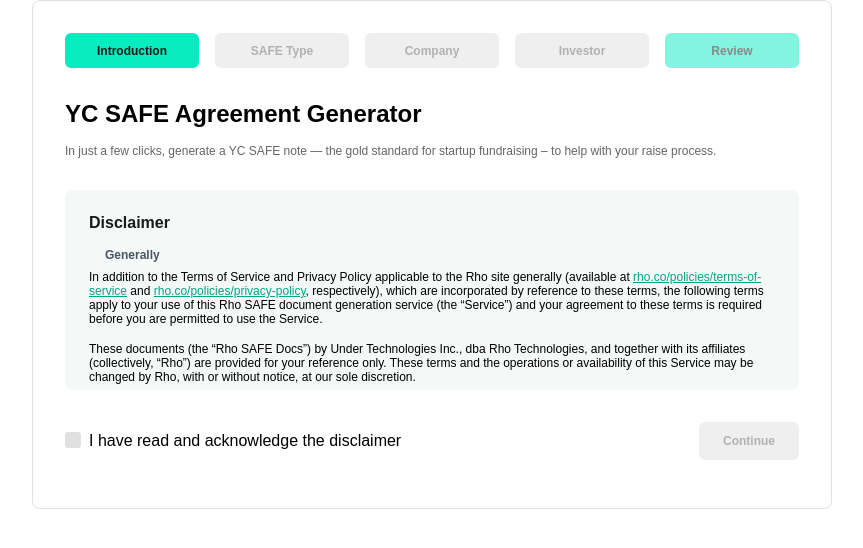
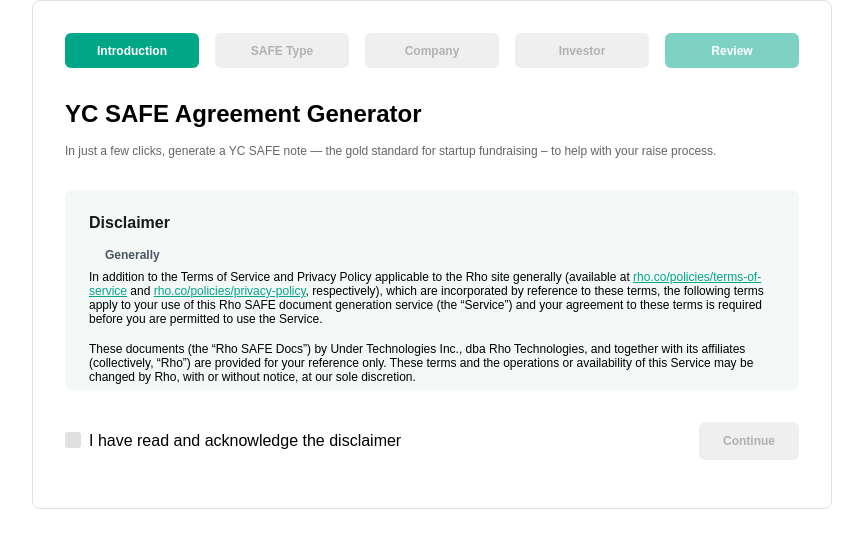
Before and after one commit to Ariels713/safenotegen, a Next.js app: page / in a window 1280 px wide. Shown: the top 548 px of the page, without its empty margins (208-1071 px from the left). Built offline with nearby package versions, Linux system fonts and the light colour scheme.

Commit message:
upading styles

```diff
--- a/src/components/SafeForm/SafeForm.module.css
+++ b/src/components/SafeForm/SafeForm.module.css
@@ -80,8 +80,8 @@
 	font-weight: 500;
 	cursor: pointer;
 	transition: all 0.2s ease-in-out;
-	background-color: #07ebc0;
-	color: #151716;
+	background-color: #00a688;
+	color: #ffffff;
 	border: none;
 	font-size: 12px;
 	font-weight: 600;
@@ -145,8 +145,8 @@
 .navItem.active,
 .navItem.validated,
 .navItem.nextEnabled {
-	background: #07ebc0;
-	color: #151716;
+	background: #00a688;
+	color: #ffffff;
 }
 
 .navItem:not(.disabled):hover {
@@ -187,8 +187,8 @@
 }
 
 .checkbox:checked {
-	background-color: #07ebc0;
-	border-color: #07ebc0;
+	background-color: #00a688;
+	border-color: #00a688;
 }
 
 .checkbox:checked::after {
```
